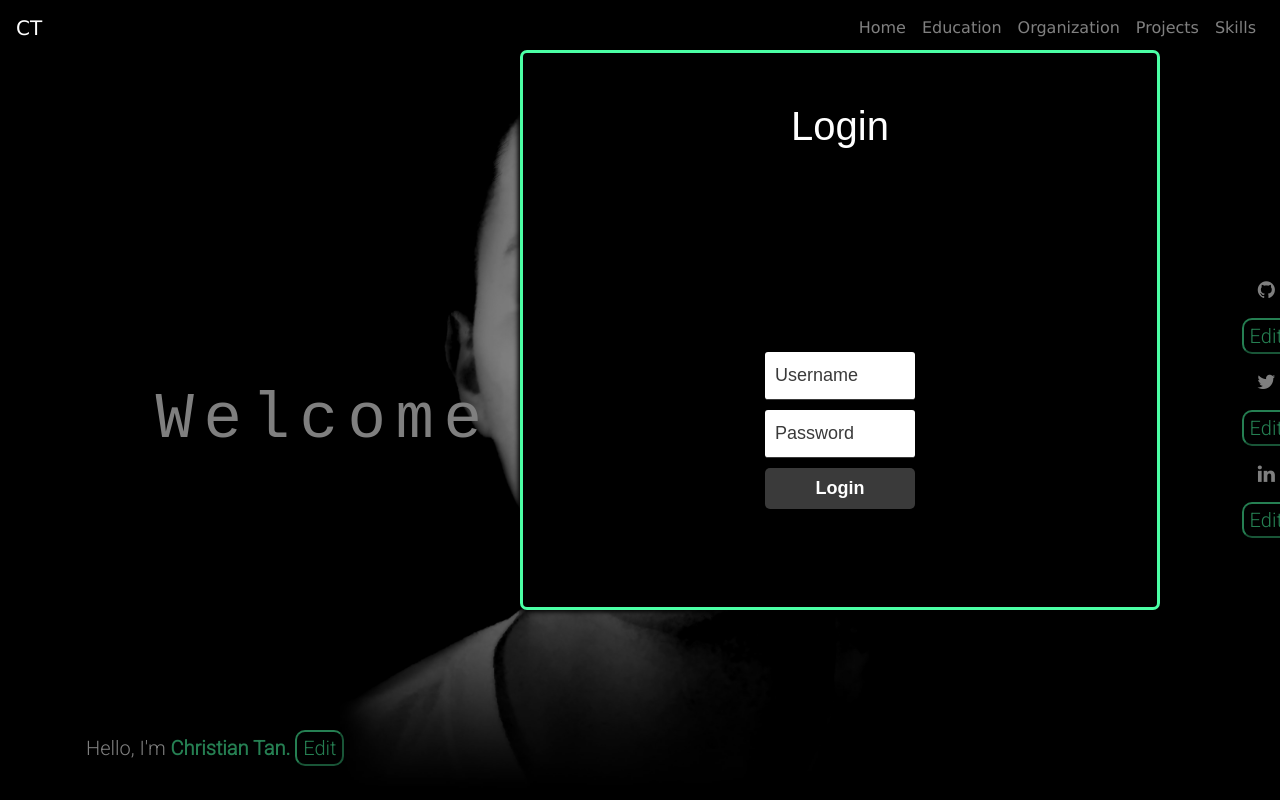
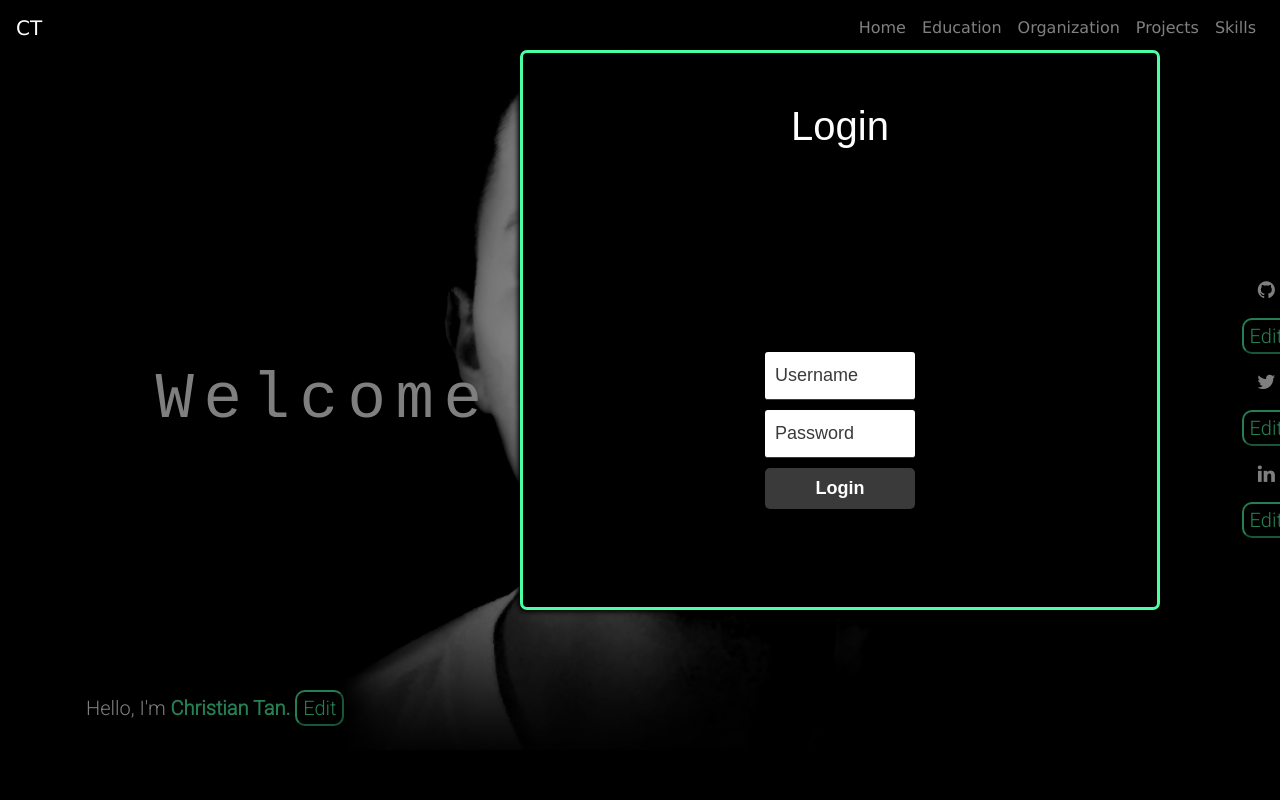
Before and after one commit to mikotan-cpu/MC1TAN, a plain HTML site: page edit.html in a window 1280 px wide. Shown: the top 800 px of the page. Drawn offline with nearby package versions, Linux system fonts and the light colour scheme; no server answers.

Commit message:
Update edit.html

```diff
--- a/edit.html
+++ b/edit.html
@@ -177,7 +177,7 @@
   <div class="container " style=" margin-bottom: 100px">
     <div class="row">
       <div class="col-12 d-flex justify-content-center">
-        <div class="parallax-window" data-parallax="scroll" data-image-src="BW.jpg" style="margin-top: 40px;"></div>
+        <div class="parallax-window" data-parallax="scroll" data-image-src="BW.jpg"></div>
        <div class="typewriter animation centered margin" id="myTypewriter">
           <h1 class="deets2">Welcome to my resume</h1>
         </div>
```
